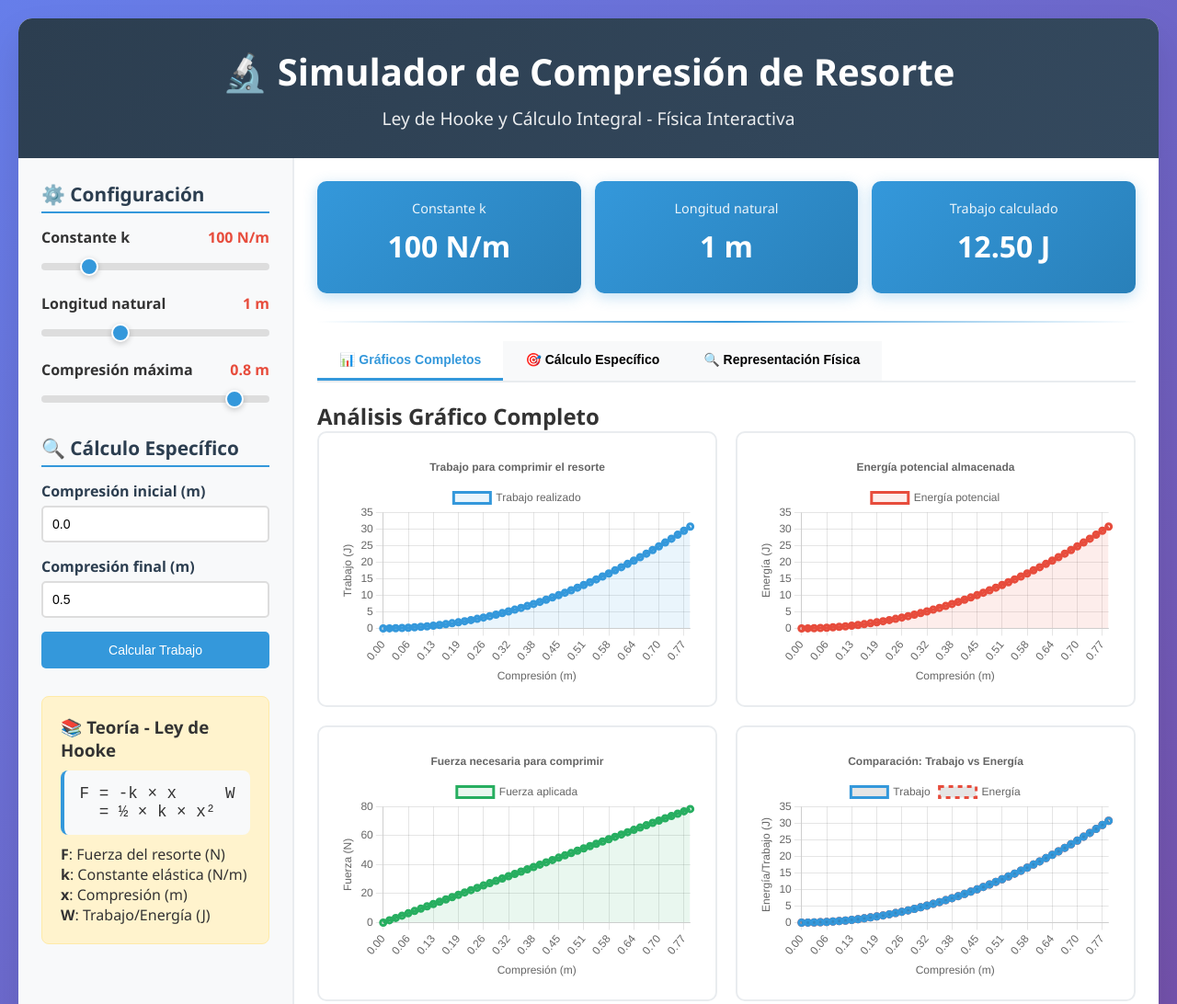
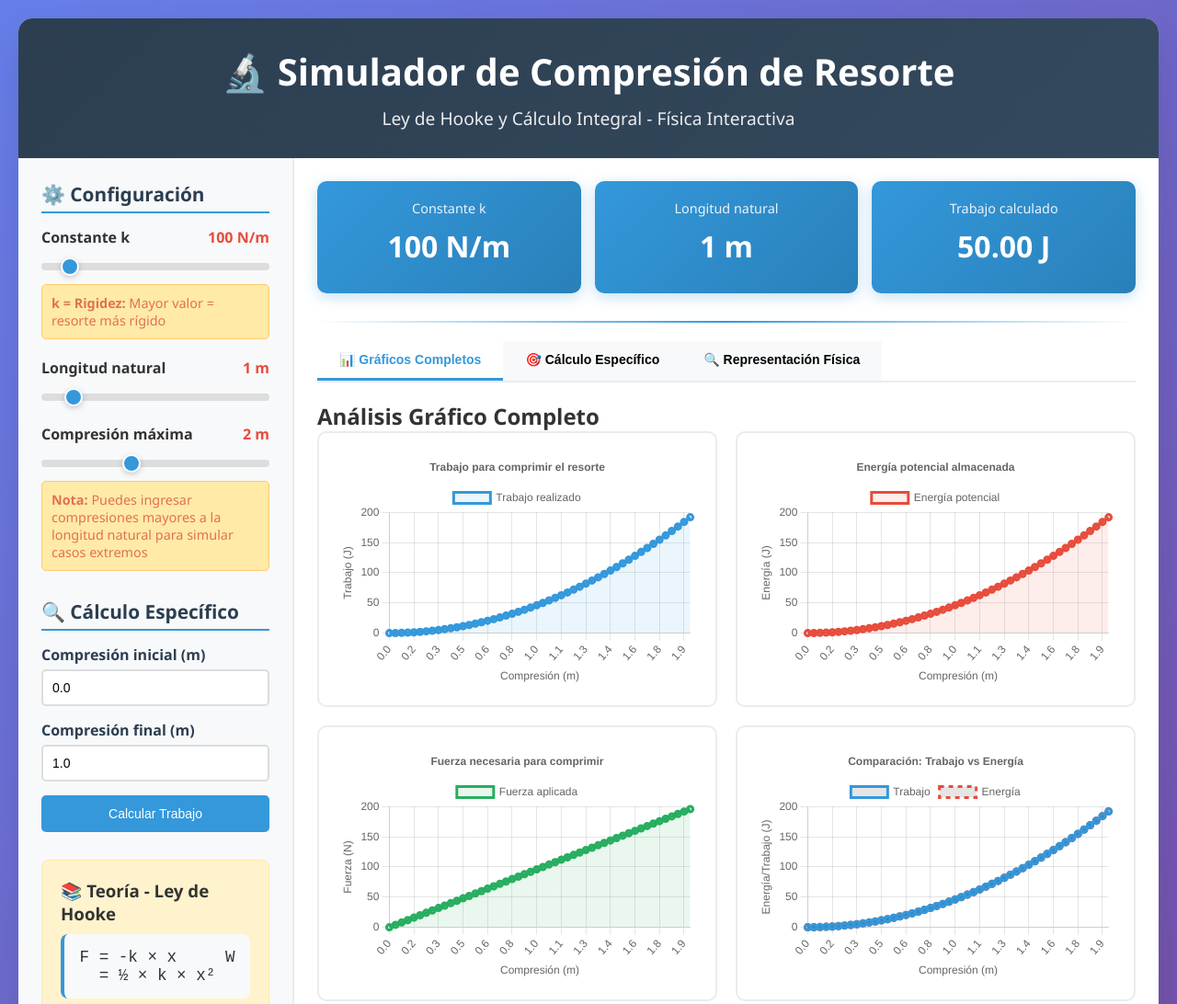
Before and after one commit to FriggoCode/Calculadora-Resorte, a plain HTML site: page index.html in a window 1280 px wide. Shown: the top 1092 px of the page at 92% size. Drawn offline with nearby package versions, Linux system fonts and the light colour scheme.

```diff
--- a/index.html
+++ b/index.html
@@ -283,6 +283,27 @@
             font-weight: 600;
             color: #2c3e50;
         }
+
+        .warning {
+            background: #ffeaa7;
+            border: 1px solid #fdcb6e;
+            border-radius: 5px;
+            padding: 10px;
+            margin: 10px 0;
+            font-size: 0.9em;
+            color: #e17055;
+        }
+
+        .critical {
+            background: #ff6b6b;
+            border: 1px solid #ee5a52;
+            border-radius: 5px;
+            padding: 10px;
+            margin: 10px 0;
+            font-size: 0.9em;
+            color: white;
+            font-weight: bold;
+        }
     </style>
 </head>
 <body>
@@ -303,7 +324,10 @@
                             <span>Constante k</span>
                             <span class="slider-value" id="kValue">100 N/m</span>
                         </div>
-                        <input type="range" id="kSlider" min="10" max="500" value="100" step="10">
+                        <input type="range" id="kSlider" min="10" max="1000" value="100" step="10">
+                        <div class="warning">
+                            <strong>k = Rigidez:</strong> Mayor valor = resorte más rígido
+                        </div>
                     </div>
 
                     <div class="slider-container">
@@ -311,15 +335,18 @@
                             <span>Longitud natural</span>
                             <span class="slider-value" id="lengthValue">1.0 m</span>
                         </div>
-                        <input type="range" id="lengthSlider" min="0.5" max="2.0" value="1.0" step="0.1">
+                        <input type="range" id="lengthSlider" min="0.5" max="5.0" value="1.0" step="0.1">
                     </div>
 
                     <div class="slider-container">
                         <div class="slider-label">
                             <span>Compresión máxima</span>
-                            <span class="slider-value" id="maxCompressionValue">0.8 m</span>
+                            <span class="slider-value" id="maxCompressionValue">2.0 m</span>
                         </div>
-                        <input type="range" id="maxCompressionSlider" min="0.1" max="0.9" value="0.8" step="0.1">
+                        <input type="range" id="maxCompressionSlider" min="0.1" max="5.0" value="2.0" step="0.1">
+                        <div class="warning">
+                            <strong>Nota:</strong> Puedes ingresar compresiones mayores a la longitud natural para simular casos extremos
+                        </div>
                     </div>
                 </div>
 
@@ -328,12 +355,12 @@
 
                     <div class="input-group">
                         <label>Compresión inicial (m)</label>
-                        <input type="number" id="xInicial" min="0.0" max="0.9" value="0.0" step="0.1">
+                        <input type="number" id="xInicial" min="0.0" max="10.0" value="0.0" step="0.1">
                     </div>
 
                     <div class="input-group">
                         <label>Compresión final (m)</label>
-                        <input type="number" id="xFinal" min="0.1" max="1.0" value="0.5" step="0.1">
+                        <input type="number" id="xFinal" min="0.1" max="10.0" value="1.0" step="0.1">
                     </div>
 
                     <button onclick="calcularTrabajoEspecifico()" style="width: 100%; padding: 12px; background: #3498db; color: white; border: none; border-radius: 5px; cursor: pointer; font-size: 14px;">
@@ -350,6 +377,9 @@
                     <strong>k</strong>: Constante elástica (N/m)<br>
                     <strong>x</strong>: Compresión (m)<br>
                     <strong>W</strong>: Trabajo/Energía (J)</p>
+                    <div class="warning">
+                        <strong>⚠️ Límite elástico:</strong> En la realidad, los resortes tienen un límite máximo de compresión antes de deformarse permanentemente.
+                    </div>
                 </div>
             </div>
 
@@ -417,7 +447,7 @@
                             <div>
                                 <h3>📋 Parámetros de Entrada</h3>
                                 <p><strong>Compresión inicial:</strong> <span id="inputInicial">0.0</span> m</p>
-                                <p><strong>Compresión final:</strong> <span id="inputFinal">0.5</span> m</p>
+                                <p><strong>Compresión final:</strong> <span id="inputFinal">1.0</span> m</p>
                                 <p><strong>Constante k:</strong> <span id="inputK">100</span> N/m</p>
                             </div>
                             <div>
@@ -441,9 +471,9 @@
                     <div class="slider-container">
                         <div class="slider-label">
                             <span>Compresión actual</span>
-                            <span class="slider-value" id="currentCompressionValue">0.3 m</span>
+                            <span class="slider-value" id="currentCompressionValue">0.5 m</span>
                         </div>
-                        <input type="range" id="currentCompressionSlider" min="0.0" max="0.8" value="0.3" step="0.01">
+                        <input type="range" id="currentCompressionSlider" min="0.0" max="2.0" value="0.5" step="0.01">
                     </div>
 
                     <div class="metrics-row">
@@ -467,9 +497,15 @@
 
                     <div class="theory-box">
                         <h3>Estado actual del resorte</h3>
-                        <p><strong>Compresión:</strong> <span id="stateCompression">0.30</span> m (<span id="statePercentage">30.0</span>% de la longitud natural)<br>
-                        <strong>Longitud actual:</strong> <span id="stateLength">0.70</span> m<br>
+                        <p><strong>Compresión:</strong> <span id="stateCompression">0.50</span> m (<span id="statePercentage">50.0</span>% de la longitud natural)<br>
+                        <strong>Longitud actual:</strong> <span id="stateLength">0.50</span> m<br>
                         <strong>Energía lista para liberar:</strong> <span id="stateEnergy">0.00</span> J</p>
+                        <div class="warning" id="compressionWarning" style="display: none;">
+                            <strong>⚠️ Compresión extrema:</strong> La compresión actual es mayor que la longitud natural del resorte. En la realidad, esto podría causar deformación permanente.
+                        </div>
+                        <div class="critical" id="maxCompressionWarning" style="display: none;">
+                            <strong>🚫 COMPRESIÓN MÁXIMA ALCANZADA:</strong> El resorte está completamente comprimido. En la realidad, esto destruiría el resorte.
+                        </div>
                     </div>
                 </div>
             </div>
@@ -484,10 +520,10 @@
         // Variables globales
         let k = 100;
         let naturalLength = 1.0;
-        let maxCompression = 0.8;
-        let currentCompression = 0.3;
+        let maxCompression = 2.0;
+        let currentCompression = 0.5;
         let xInicial = 0.0;
-        let xFinal = 0.5;
+        let xFinal = 1.0;
 
         // Charts
         let workChart, energyChart, forceChart, comparisonChart, specificWorkChart;
@@ -515,7 +551,7 @@
             document.getElementById('kValue').textContent = `${k} N/m`;
             document.getElementById('lengthValue').textContent = `${naturalLength} m`;
             document.getElementById('maxCompressionValue').textContent = `${maxCompression} m`;
-            document.getElementById('currentCompressionValue').textContent = `${currentCompression} m`;
+            document.getElementById('currentCompressionValue').textContent = `${currentCompression.toFixed(2)} m`;
 
             document.getElementById('metricK').textContent = `${k} N/m`;
             document.getElementById('metricLength').textContent = `${naturalLength} m`;
@@ -534,9 +570,28 @@
             document.getElementById('currentEnergy').textContent = `${energiaActual.toFixed(2)} J`;
 
             document.getElementById('stateCompression').textContent = currentCompression.toFixed(2);
-            document.getElementById('statePercentage').textContent = (currentCompression / naturalLength * 100).toFixed(1);
-            document.getElementById('stateLength').textContent = (naturalLength - currentCompression).toFixed(2);
+            const porcentaje = (currentCompression / naturalLength * 100).toFixed(1);
+            document.getElementById('statePercentage').textContent = porcentaje;
+
+            const longitudActual = Math.max(0, naturalLength - currentCompression);
+            document.getElementById('stateLength').textContent = longitudActual.toFixed(2);
             document.getElementById('stateEnergy').textContent = energiaActual.toFixed(2);
+
+            // Mostrar advertencias
+            const warningElement = document.getElementById('compressionWarning');
+            const maxWarningElement = document.getElementById('maxCompressionWarning');
+
+            if (currentCompression >= naturalLength) {
+                warningElement.style.display = 'block';
+            } else {
+                warningElement.style.display = 'none';
+            }
+
+            if (currentCompression >= maxCompression * 0.95) {
+                maxWarningElement.style.display = 'block';
+            } else {
+                maxWarningElement.style.display = 'none';
+            }
 
             // Redibujar gráficos y resorte
             dibujarGraficos();
@@ -562,40 +617,47 @@
             event.currentTarget.classList.add('active');
         }
 
-        // Dibujar resorte
+        // Dibujar resorte - VERSIÓN CORREGIDA
         function dibujarResorte() {
             const canvas = document.getElementById('springCanvas');
             const ctx = canvas.getContext('2d');
             const width = canvas.width;
             const height = canvas.height;
 
-            const currentLength = naturalLength - currentCompression;
-
             // Limpiar canvas
             ctx.clearRect(0, 0, width, height);
 
-            // Escalar para visualización
-            const scaleX = (width - 100) / naturalLength;
+            // Calcular longitud actual con límites seguros
+            const currentLength = Math.max(0.05, naturalLength - currentCompression); // Mínimo 5cm para visualización
+
+            // Escalar para visualización - FIXED: Usar escala fija para evitar problemas
+            const maxVisualLength = Math.max(naturalLength, maxCompression) + 0.5;
+            const scaleX = (width - 100) / maxVisualLength;
+
             const startX = 50;
-            const endX = startX + currentLength * scaleX;
+            const endX = startX + (currentLength * scaleX);
             const centerY = height / 2;
 
             // Punto fijo
             ctx.fillStyle = '#2c3e50';
             ctx.fillRect(startX - 15, centerY - 40, 15, 80);
 
-            // Resorte (forma de onda)
-            ctx.strokeStyle = '#3498db';
+            // Resorte (forma de onda) - solo si hay longitud suficiente
+            if (currentLength > 0.05) {
+                ctx.strokeStyle = currentCompression > naturalLength ? '#e74c3c' : '#3498db';
                 ctx.lineWidth = 4;
                 ctx.beginPath();
 
-            const segments = 20;
-            const amplitude = 20;
+                const segments = Math.max(8, Math.min(20, Math.floor(currentLength * 15))); // Segmentos adaptativos
+                const amplitude = 15 + (10 * (currentLength / naturalLength)); // Amplitud adaptativa
 
                 for (let i = 0; i <= segments; i++) {
                     const t = i / segments;
                     const x = startX + t * (endX - startX);
-                const y = centerY + amplitude * Math.sin(t * Math.PI * 4) * (1 - t * 0.5);
+                    // FIXED: Usar función seno más estable para longitudes pequeñas
+                    const waveFactor = Math.sin(t * Math.PI * (segments / 2));
+                    const y = centerY + amplitude * waveFactor * (1 - t * 0.3);
+
                     if (i === 0) {
                         ctx.moveTo(x, y);
                     } else {
@@ -604,18 +666,42 @@
                 }
 
                 ctx.stroke();
+            } else {
+                // Resorte completamente comprimido - mostrar como línea recta
+                ctx.strokeStyle = '#c0392b';
+                ctx.lineWidth = 4;
+                ctx.beginPath();
+                ctx.moveTo(startX, centerY - 10);
+                ctx.lineTo(startX, centerY + 10);
+                ctx.stroke();
+            }
 
-            // Punto móvil
-            ctx.fillStyle = '#e74c3c';
-            ctx.fillRect(endX, centerY - 25, 15, 50);
+            // Punto móvil - FIXED: Posición siempre dentro del canvas
+            const mobileX = Math.min(width - 30, Math.max(startX + 10, endX));
+            ctx.fillStyle = currentCompression > naturalLength ? '#c0392b' : '#e74c3c';
+            ctx.fillRect(mobileX, centerY - 25, 15, 50);
 
             // Etiquetas
             ctx.fillStyle = '#2c3e50';
             ctx.font = '14px Arial';
             ctx.fillText('Punto fijo', startX - 20, centerY - 60);
-            ctx.fillText('Punto móvil', endX, centerY - 60);
+            ctx.fillText('Punto móvil', mobileX, centerY - 60);
             ctx.fillText(`Compresión: ${currentCompression.toFixed(2)} m`, width / 2 - 60, 30);
             ctx.fillText(`Longitud: ${currentLength.toFixed(2)} m`, width / 2 - 50, 50);
+
+            // Indicador de compresión extrema
+            if (currentCompression > naturalLength) {
+                ctx.fillStyle = '#e74c3c';
+                ctx.font = 'bold 16px Arial';
+                ctx.fillText('⚡ COMPRESIÓN EXTREMA', width / 2 - 80, 80);
+            }
+
+            // Indicador de compresión máxima
+            if (currentCompression >= maxCompression * 0.95) {
+                ctx.fillStyle = '#c0392b';
+                ctx.font = 'bold 18px Arial';
+                ctx.fillText('🚫 COMPRESIÓN MÁXIMA', width / 2 - 90, 110);
+            }
         }
 
         // Dibujar gráficos
@@ -625,8 +711,9 @@
             const energias = [];
             const fuerzas = [];
 
-            // Generar datos
-            for (let x = 0; x <= maxCompression; x += maxCompression / 50) {
+            // Generar datos - más puntos para rangos mayores
+            const numPuntos = maxCompression > 3 ? 100 : 50;
+            for (let x = 0; x <= maxCompression; x += maxCompression / numPuntos) {
                 compresiones.push(x);
                 trabajos.push(calcularTrabajo(k, x));
                 energias.push(calcularEnergia(k, x));
@@ -638,7 +725,7 @@
             workChart = new Chart(document.getElementById('workChart'), {
                 type: 'line',
                 data: {
-                    labels: compresiones.map(x => x.toFixed(2)),
+                    labels: compresiones.map(x => x.toFixed(1)),
                     datasets: [{
                         label: 'Trabajo realizado',
                         data: trabajos,
@@ -668,7 +755,8 @@
                             title: {
                                 display: true,
                                 text: 'Trabajo (J)'
-                            }
+                            },
+                            beginAtZero: true
                         }
                     }
                 }
@@ -679,7 +767,7 @@
             energyChart = new Chart(document.getElementById('energyChart'), {
                 type: 'line',
                 data: {
-                    labels: compresiones.map(x => x.toFixed(2)),
+                    labels: compresiones.map(x => x.toFixed(1)),
                     datasets: [{
                         label: 'Energía potencial',
                         data: energias,
@@ -709,7 +797,8 @@
                             title: {
                                 display: true,
                                 text: 'Energía (J)'
-                            }
+                            },
+                            beginAtZero: true
                         }
                     }
                 }
@@ -720,7 +809,7 @@
             forceChart = new Chart(document.getElementById('forceChart'), {
                 type: 'line',
                 data: {
-                    labels: compresiones.map(x => x.toFixed(2)),
+                    labels: compresiones.map(x => x.toFixed(1)),
                     datasets: [{
                         label: 'Fuerza aplicada',
                         data: fuerzas,
@@ -750,7 +839,8 @@
                             title: {
                                 display: true,
                                 text: 'Fuerza (N)'
-                            }
+                            },
+                            beginAtZero: true
                         }
                     }
                 }
@@ -761,7 +851,7 @@
             comparisonChart = new Chart(document.getElementById('comparisonChart'), {
                 type: 'line',
                 data: {
-                    labels: compresiones.map(x => x.toFixed(2)),
+                    labels: compresiones.map(x => x.toFixed(1)),
                     datasets: [
                         {
                             label: 'Trabajo',
@@ -800,7 +890,8 @@
                             title: {
                                 display: true,
                                 text: 'Energía/Trabajo (J)'
-                            }
+                            },
+                            beginAtZero: true
                         }
                     }
                 }
@@ -812,6 +903,11 @@
             xInicial = parseFloat(document.getElementById('xInicial').value);
             xFinal = parseFloat(document.getElementById('xFinal').value);
 
+            // Validar rangos
+            if (xInicial < 0) xInicial = 0;
+            if (xFinal < xInicial) xFinal = xInicial + 0.1;
+            if (xFinal > 10) xFinal = 10;
+
             const trabajo = calcularTrabajoEntrePuntos(k, xInicial, xFinal);
             const fuerzaInicial = calcularFuerza(k, xInicial);
             const fuerzaFinal = calcularFuerza(k, xFinal);
@@ -821,10 +917,10 @@
             document.getElementById('inputInicial').textContent = xInicial.toFixed(1);
             document.getElementById('inputFinal').textContent = xFinal.toFixed(1);
             document.getElementById('inputK').textContent = k;
-            document.getElementById('resultWork').textContent = trabajo.toFixed(4);
-            document.getElementById('resultForceInicial').textContent = fuerzaInicial.toFixed(2);
-            document.getElementById('resultForceFinal').textContent = fuerzaFinal.toFixed(2);
-            document.getElementById('resultEnergy').textContent = energiaFinal.toFixed(4);
+            document.getElementById('resultWork').textContent = trabajo.toFixed(2);
+            document.getElementById('resultForceInicial').textContent = fuerzaInicial.toFixed(1);
+            document.getElementById('resultForceFinal').textContent = fuerzaFinal.toFixed(1);
+            document.getElementById('resultEnergy').textContent = energiaFinal.toFixed(2);
 
             // Actualizar métrica principal
             document.getElementById('metricWork').textContent = `${trabajo.toFixed(2)} J`;
@@ -837,7 +933,8 @@
             const compresionesEspecificas = [];
             const trabajosEspecificos = [];
 
-            for (let x = xInicial; x <= xFinal; x += (xFinal - xInicial) / 30) {
+            const numPuntos = (xFinal - xInicial) > 2 ? 50 : 30;
+            for (let x = xInicial; x <= xFinal; x += (xFinal - xInicial) / numPuntos) {
                 compresionesEspecificas.push(x);
                 trabajosEspecificos.push(calcularTrabajoEntrePuntos(k, xInicial, x));
             }
@@ -862,7 +959,7 @@
                     plugins: {
                         title: {
                             display: true,
-                            text: `Trabajo para comprimir de ${xInicial}m a ${xFinal}m`
+                            text: `Trabajo para comprimir de ${xInicial.toFixed(1)}m a ${xFinal.toFixed(1)}m`
                         }
                     },
                     scales: {
@@ -876,7 +973,8 @@
                             title: {
                                 display: true,
                                 text: 'Trabajo acumulado (J)'
-                            }
+                            },
+                            beginAtZero: true
                         }
                     }
                 }
@@ -928,3 +1026,8 @@
     </script>
 </body>
 </html>
+        window.addEventListener('load', inicializar);
+    </script>
+</body>
+
+</html>
```
Lines whose indentation alone changed are shown as unchanged.
